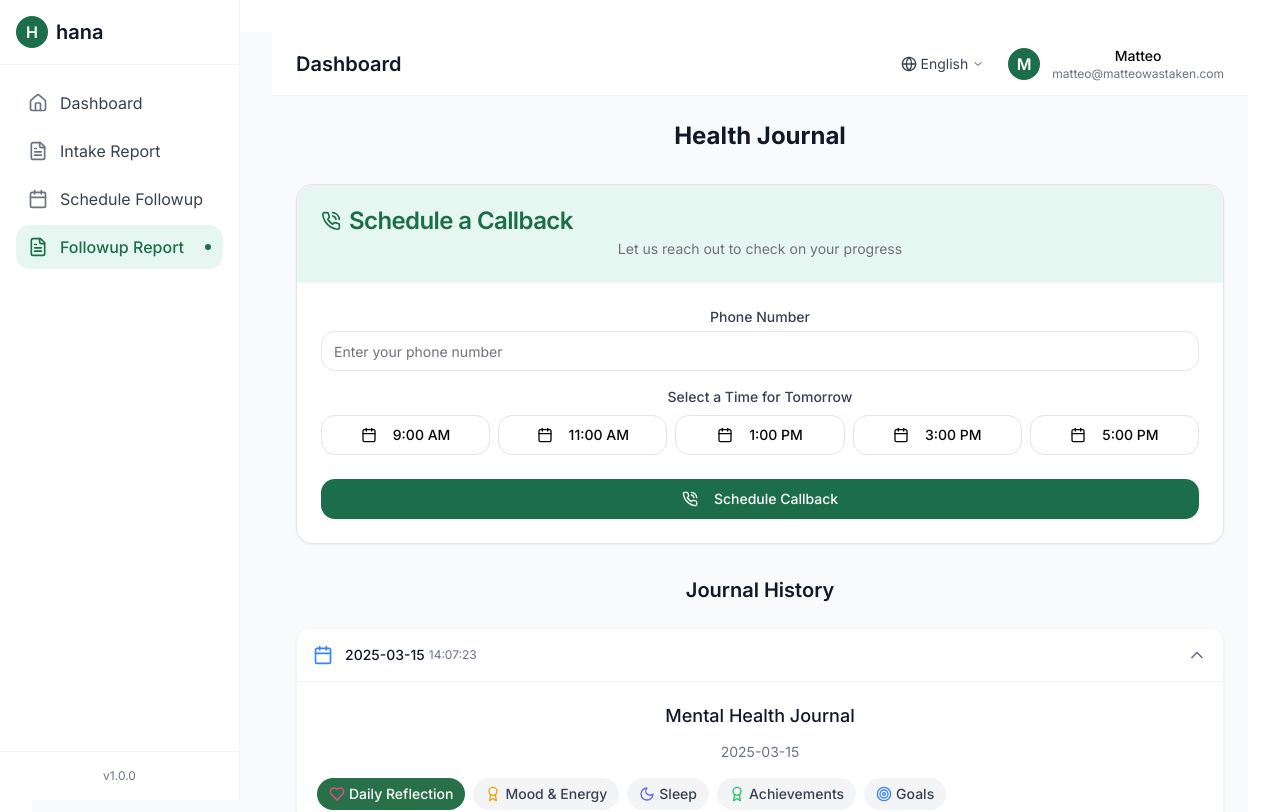
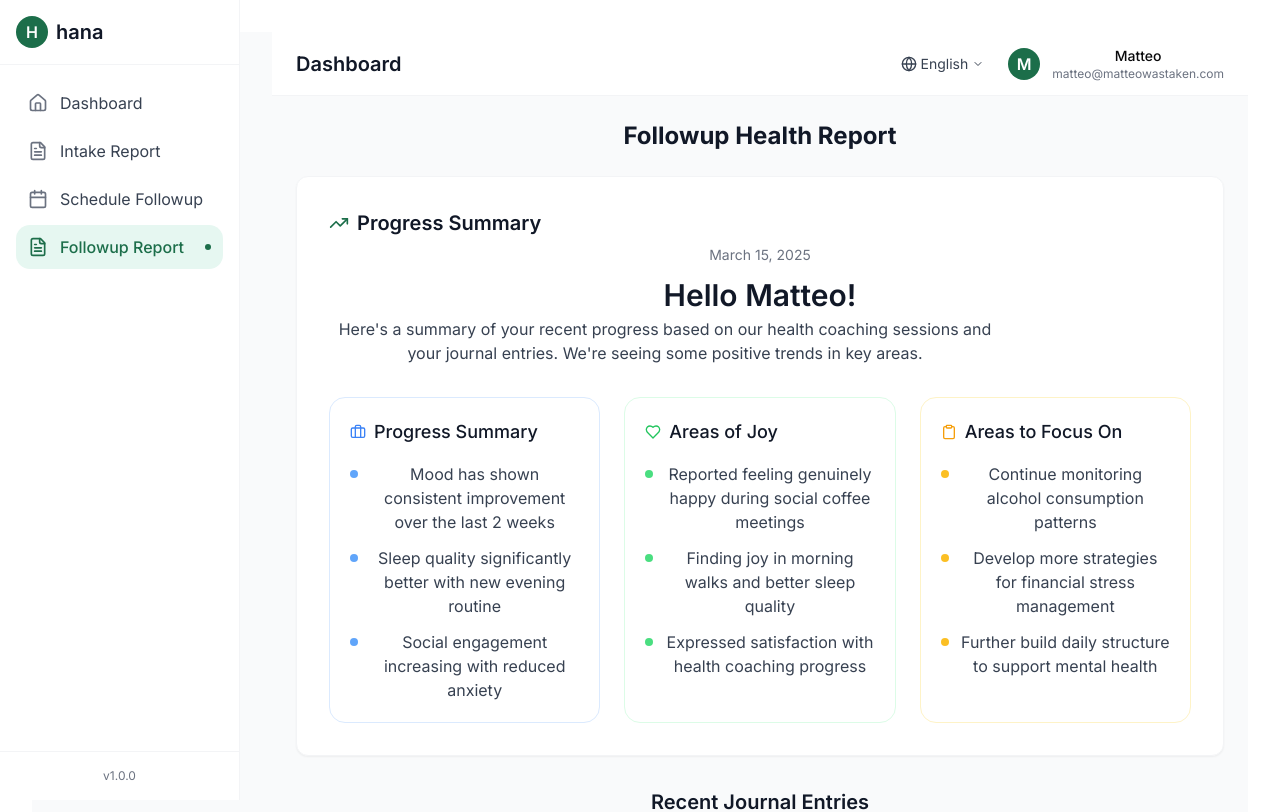
Before and after one commit to mhaihq/dashboard-grove-connector-85, a React (Vite) app: page /followup-report in a window 1280 px wide. Shown: the top 812 px of the page. Built offline with nearby package versions, Linux system fonts and the light colour scheme.

Commit message:
Refactor dashboard and reports
- Refactor the dashboard to provide a high-level overview.
- Update the follow-up report to focus on journal entries.
- Clarify that the intake report is a comprehensive document.

```diff
--- a/src/components/MentalHealthSummary.tsx
+++ b/src/components/MentalHealthSummary.tsx
@@ -1,7 +1,7 @@
 
 import React from 'react';
 import { cn } from '@/lib/utils';
-import { Clipboard, Heart, Briefcase } from 'lucide-react';
+import { Clipboard, Heart, Briefcase, TrendingUp } from 'lucide-react';
 
 interface SummaryItem {
   title: string;
@@ -25,8 +25,8 @@ export const MentalHealthSummary: React.FC<MentalHealthSummaryProps> = ({
   return (
     <div className="bg-white rounded-xl border border-gray-100 p-8 shadow-sm animate-slide-up">
       <div className="flex items-center gap-2 mb-2">
-        <Clipboard className="h-5 w-5 text-hana-green" />
-        <h2 className="text-xl font-semibold text-gray-900">Health Assessment Summary</h2>
+        <TrendingUp className="h-5 w-5 text-hana-green" />
+        <h2 className="text-xl font-semibold text-gray-900">Progress Summary</h2>
       </div>
 
       <div className="text-sm text-gray-500 mb-3">{date}</div>
@@ -35,10 +35,10 @@ export const MentalHealthSummary: React.FC<MentalHealthSummaryProps> = ({
       {userEmail && <div className="text-gray-500 mb-6">{userEmail}</div>}
 
       <p className="text-gray-700 mb-8 max-w-2xl">
-        Here's a summary of the key points from your health coaching assessment. This information helps us create your personalized wellness plan.
+        Here's a summary of your recent progress based on our health coaching sessions and your journal entries. We're seeing some positive trends in key areas.
       </p>
 
-      <div className="grid grid-cols-1 md:grid-cols-2 lg:grid-cols-3 gap-6">
+      <div className="grid grid-cols-1 md:grid-cols-3 gap-6">
         {summaryItems.map((item, index) => (
           <div
             key={index}
--- a/src/pages/FollowupReport.tsx
+++ b/src/pages/FollowupReport.tsx
@@ -3,7 +3,7 @@ import React from 'react';
 import { Sidebar } from '@/components/Sidebar';
 import { DashboardHeader } from '@/components/DashboardHeader';
 import { JournalEntry } from '@/components/JournalEntry';
-import { CallbackPlanner } from '@/components/CallbackPlanner';
+import MentalHealthSummary from '@/components/MentalHealthSummary';
 
 const FollowupReport = () => {
   const userName = "Matteo";
@@ -42,6 +42,37 @@ const FollowupReport = () => {
     }
   ];
 
+  // Mental health summary items for high-level overview
+  const summaryItems = [
+    {
+      title: "Progress Summary",
+      content: [
+        "Mood has shown consistent improvement over the last 2 weeks",
+        "Sleep quality significantly better with new evening routine",
+        "Social engagement increasing with reduced anxiety"
+      ],
+      type: "notable"
+    },
+    {
+      title: "Areas of Joy",
+      content: [
+        "Reported feeling genuinely happy during social coffee meetings",
+        "Finding joy in morning walks and better sleep quality",
+        "Expressed satisfaction with health coaching progress"
+      ],
+      type: "joy"
+    },
+    {
+      title: "Areas to Focus On",
+      content: [
+        "Continue monitoring alcohol consumption patterns",
+        "Develop more strategies for financial stress management",
+        "Further build daily structure to support mental health"
+      ],
+      type: "weighing"
+    }
+  ];
+
   return (
     <div className="min-h-screen bg-gray-50 flex">
       <Sidebar />
@@ -54,14 +85,19 @@ const FollowupReport = () => {
 
         <main className="p-6">
           <div className="max-w-6xl mx-auto">
-            <h1 className="text-2xl font-bold text-gray-900 mb-6">Health Journal</h1>
+            <h1 className="text-2xl font-bold text-gray-900 mb-6">Followup Health Report</h1>
 
-            <CallbackPlanner userName={userName} />
+            {/* High-level summary overview */}
+            <MentalHealthSummary
+              userName={userName}
+              date="March 15, 2025"
+              summaryItems={summaryItems}
+            />
 
             <div className="mt-8">
-              <h2 className="text-xl font-semibold text-gray-900 mb-4">Journal History</h2>
+              <h2 className="text-xl font-semibold text-gray-900 mb-4">Recent Journal Entries</h2>
 
-              {journalEntries.map((entry, index) => (
+              {journalEntries.slice(0, 2).map((entry, index) => (
                 <JournalEntry
                   key={index}
                   date={entry.date}
```
